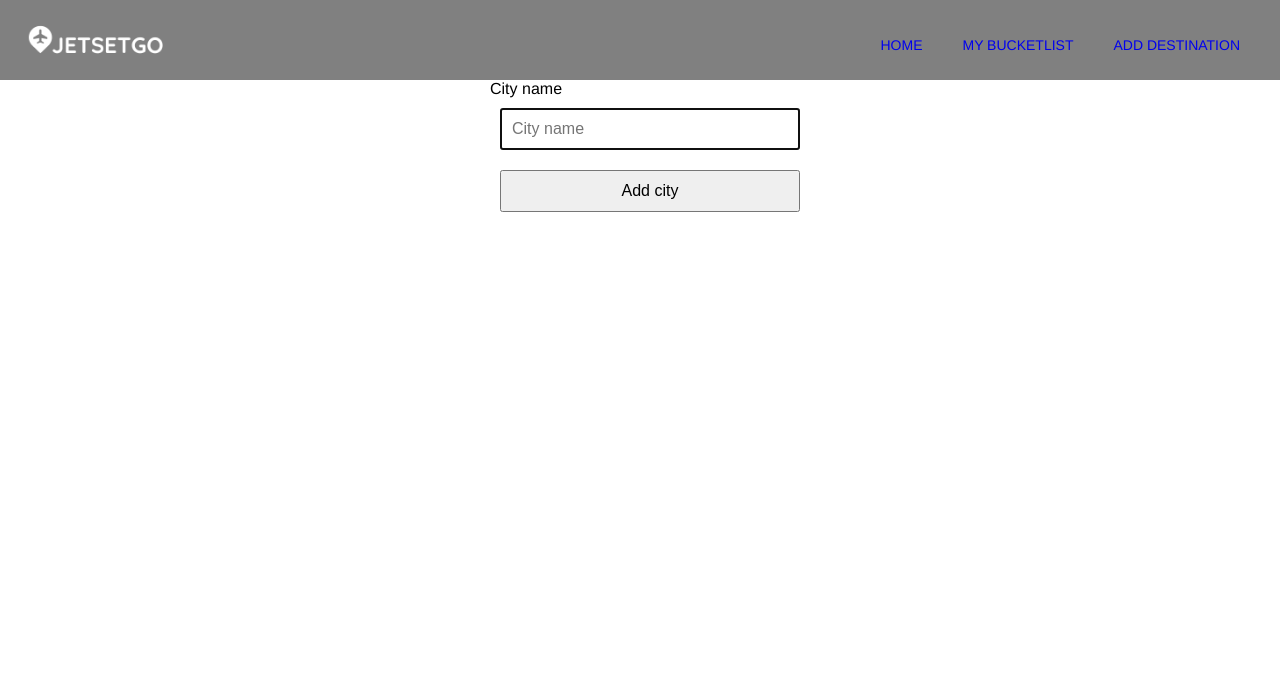
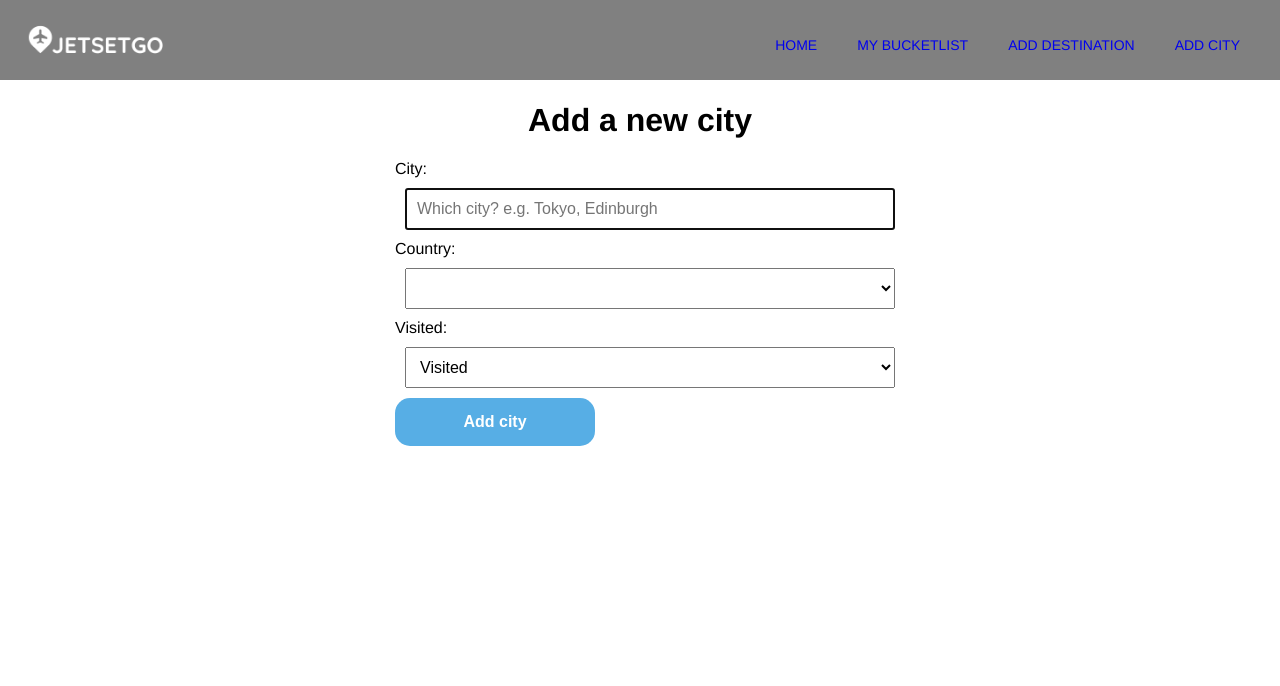
Before and after one commit to Corrine2212/project_01_travel_bucket_list, a Flask app: page /cities/new in a window 1280 px wide. Shown: the top 686 px of the page. Run offline with Flask 3, Linux system fonts and the light colour scheme; data that the repository does not hold is empty; some libraries are stand-ins or nearby versions.

Commit message:
More bug fixes and styling

```diff
--- a/controllers/cities_controller.py
+++ b/controllers/cities_controller.py
@@ -27,8 +27,8 @@ def new_city():
 @cities_blueprint.route('/cities', methods=['POST'])
 def create_city():
     new_city_name = request.form['city_name']
+    visited = request.form['visited']
     country_id = request.form['country_id']
-    visited = request.form['visited']
     country = country_repository.select(country_id)
     city = City(new_city_name, country, visited)
     city_repository.save(city)
--- a/controllers/countries_controller.py
+++ b/controllers/countries_controller.py
@@ -49,6 +49,7 @@ def edit_country(id):
     cities = city_repository.select_all()
     return render_template('countries/edit.html', country = country, all_cities = cities)
 
+
 # UPDATE
 # PUT '/countries/<id>'
 @countries_blueprint.route('/countries/<id>', methods=['POST'])
--- a/models/country.py
+++ b/models/country.py
@@ -2,3 +2,6 @@ class Country:
     def __init__(self, country_name, id = None):
         self.country_name = country_name
         self.id = id
+
+    # def get_cities(self):
+    #     return [city for city in all_cities if city.country == self]
--- a/repositories/country_repository.py
+++ b/repositories/country_repository.py
@@ -49,6 +49,9 @@ def update(country):
     values = [country.country_name, country.id]
     run_sql(sql, values)
 
+
+
+
 # !is this required? the city repository should have this function
 # def cities(country):
 #     cities = []
--- a/static/style.css
+++ b/static/style.css
@@ -33,6 +33,23 @@ section {
     margin-bottom: 20px;
 }
 
+/* .container {
+    display: flex;
+    justify-content: space-between;
+    flex-wrap: wrap;
+    width: 300px;
+    margin: 0 auto;
+
+} */
+
+.container{
+    display: flex;
+    flex-wrap: wrap;
+    width: 700px;
+    margin: 0 auto;
+    justify-content: space-evenly;
+}
+
 .country {
     border: 1px solid #565656;
     border-radius: 10px;
@@ -40,11 +57,10 @@ section {
     min-height: 68px;
     padding: 10px;
     display: flex;
-    justify-content: center;
+    justify-content: space-evenly;
     text-align: center;
     line-height: 18px;
-    margin-top: 20px;
-    margin-bottom: 20px;
+    margin-top: 50px;
 }
 
 .welcome-message {
@@ -103,12 +119,18 @@ input, select, button {
     color: red;
 }
 
-.trash-button:hover, .edit-button:hover {
+.trash-button:hover, .edit-button:hover, .view-button:hover {
     cursor: pointer;
     color: grey;
 }
 
 .edit-button {
+    display: contents;
+    font-size: 65%;
+    color: #57aee5;
+}
+
+.view-button {
     display: contents;
     font-size: 65%;
     color: #57aee5;
@@ -120,7 +142,11 @@ input, select, button {
     background-color: #57aee5;
     color: white;
     cursor: pointer;
+    text-align: center;
+    margin: 0 auto;
+
 }
+
 
 #submit:hover {
     background-color: #3b799f;
@@ -131,6 +157,59 @@ input, select, button {
 .delete-form {
     display: inline;
 }
+
+button {
+    width: 200px;
+    padding: 15px 0;
+    text-align: center;
+    margin: 0 auto;
+    border-radius: 25px;
+    border: 2px solid white;
+    color: white;
+    /* text-shadow: 1px 0px 1px #848383, 0px 1px 1px #959595; */
+    font-weight: bold;
+    cursor: pointer;
+    background: transparent;
+}
+
+button:hover {
+    background: #57aee5;
+}
+/* button {
+    width: 200px;
+    padding: 15px 0;
+    text-align: center;
+    margin: 20px 10px;
+    border-radius: 25px;
+    font-weight: bold;
+    border: 2px solid #009688;
+    background: transparent;
+    color: #fff;
+    cursor:pointer;
+    position: relative;
+    overflow: hidden;
+}
+
+span {
+    background: #009688;
+    height: 100%;
+    width: 100%;
+    border-radius: 25px;
+    position: absolute;
+    left: 0;
+    bottom: 0;
+    z-index: -1;
+    transition: 0.5s;
+}
+
+button:hover span {
+    width: 100%;
+
+}
+
+button:hover {
+    border: none;
+} */
 
 /* menu stylings */
 .logo {
@@ -194,11 +273,10 @@ input, select, button {
     width: 100%;
 }
 
-.container {
-    display: flex;
-    flex-wrap: wrap;
-    width: 300px;
-    margin: 0 auto;
+.fa.fa-thumb-tack{
+    color: lightcoral;
+    display: contents;
+    /* font-size: 65%; */
 }
 
 /* image stylings */
@@ -221,6 +299,10 @@ input, select, button {
     }
 }
 
+.list_of_cities {
+    color: black;
+}
+
 /* #home-image {
     padding: 0;
     display: block;
@@ -228,3 +310,16 @@ input, select, button {
     max-height: 100vh;
     max-width: 100%;
 } */
+
+.add-wrapper {
+    width: 70%;
+}
+
+.add-wrapper > h1 {
+    text-align: center;
+
+}
+
+.add-wrapper button {
+    text-align: center;
+}
--- a/templates/base.html
+++ b/templates/base.html
@@ -5,6 +5,8 @@
     <meta http-equiv="X-UA-Compatible" content="IE=edge">
     <meta name="viewport" content="width=device-width, initial-scale=1.0">
     <link rel="stylesheet" href="{{ url_for('static', filename='style.css') }}">
+    <link rel="stylesheet" href="https://cdnjs.cloudflare.com/ajax/libs/font-awesome/4.7.0/css/font-awesome.min.css">
+
     <title>JetSetGo</title>
 </head>
 <body>
@@ -16,6 +18,7 @@
                     <li><a href="{{ url_for('home') }}">HOME</a></li>
                     <li><a href="{{ url_for('countries.list_all_countries') }}">MY BUCKETLIST</a></li>
                     <li><a href="{{ url_for('countries.new_country') }}">ADD DESTINATION</a></li>
+                    <li><a href="{{ url_for('cities.new_city') }}">ADD CITY</a></li>
                 </div>
             </ul>
         </nav>
--- a/templates/cities/new.html
+++ b/templates/cities/new.html
@@ -1,14 +1,37 @@
 {% extends 'base.html' %}
 {% block content %}
 
-<form action="/cities" method="POST">
+<div class="add-wrapper">
+    <h1>Add a new city</h1>
 
-    <div>
-        <label for="city_name">City name</label>
-        <input type="text" id="city_name" name="city_name" placeholder="City name" required autofocus>
-    </div>
 
-    <button type="submit">Add city</button>
-</form>
+    <form action="/cities" method="POST">
+        <div>
+            <label for="city_name">City:</label>
+            <input type="text" id="city_name" name="city_name" placeholder="Which city? e.g. Tokyo, Edinburgh" required autofocus>
+        </div>
+
+        <div>
+            <label for="country">Country:</label>
+            <select id="country" name="country_id">
+            {% for country in all_countries %}
+                <option value="{{ country.id }}">{{ country.country_name }}</option>
+            {% endfor %}
+            </select>
+        </div>
+
+        <div>
+            <label for="visited">Visited:</label>
+            <select id="visited" name="visited">
+                <option value="True">Visited</option>
+                <option value="False">Not Visited</option>
+            </select>
+        </div>
+
+        <button id="submit" type="submit">Add city</button>
+    </form>
+
+</div>
+{# todo: would be nice if you could add a city and have it link to the right country #}
 
 {% endblock %}
--- a/templates/index.html
+++ b/templates/index.html
@@ -8,9 +8,11 @@
 
     <div class="welcome-message">
         <h1>Create your ultimate travel wishlist...</h1>
+
+        <div>
+            <a href="{{ url_for('countries.list_all_countries') }}"><button type="button"><span></span>Start exploring today!</button></a>
+        </div>
     </div>
-
-    <div></div>
 
 
 {% endblock home %}
```
Also changed, not shown: repositories/city_repository.py (+13 -0 lines), templates/countries/edit.html (+15 -3 lines), templates/countries/index.html (+13 -8 lines), templates/countries/new.html (+4 -4 lines), templates/countries/show.html (+16 -8 lines), work_log/day_3_sunday.md (+5 -2 lines), models/city.py (line endings or trailing spaces).
